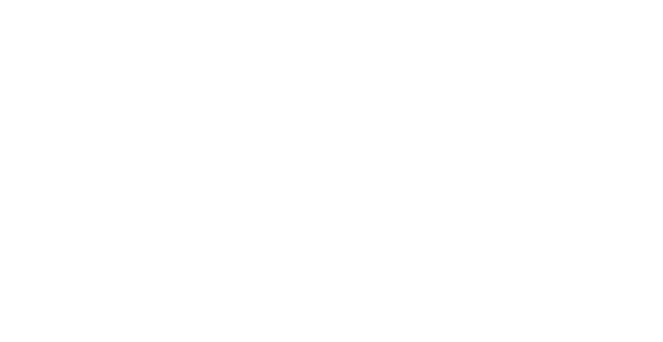
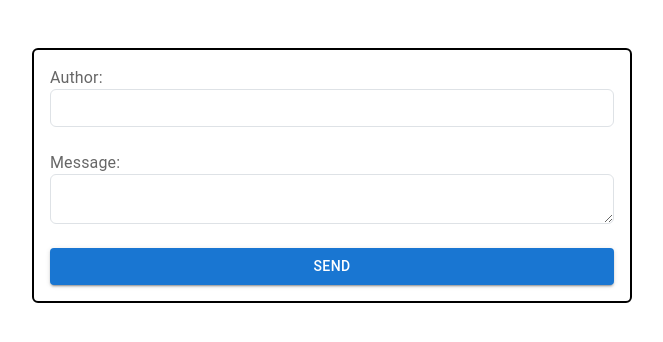
Before and after one commit to Amanturizm/react-chat, a React (Create React App) app: page / in a window 1280 px wide. Shown: the top 342 px of the page, without its empty margins (308-971 px from the left). Built offline with nearby package versions, Linux system fonts and the light colour scheme.

Commit message:
create chatbuilder and chat form / install "React Material UI"

```diff
--- a/package.json
+++ b/package.json
@@ -3,6 +3,9 @@
   "version": "0.1.0",
   "private": true,
   "dependencies": {
+    "@emotion/react": "^11.11.1",
+    "@emotion/styled": "^11.11.0",
+    "@mui/material": "^5.13.5",
     "@testing-library/jest-dom": "^5.16.5",
     "@testing-library/react": "^13.4.0",
     "@testing-library/user-event": "^13.5.0",
@@ -10,6 +13,7 @@
     "@types/node": "^16.18.36",
     "@types/react": "^18.2.12",
     "@types/react-dom": "^18.2.5",
+    "bootstrap": "^5.3.0",
     "react": "^18.2.0",
     "react-dom": "^18.2.0",
     "react-scripts": "5.0.1",
--- a/src/App.tsx
+++ b/src/App.tsx
@@ -1,9 +1,9 @@
 import React from 'react';
+import ChatBuilder from "./containers/ChatBuilder/ChatBuilder";
 
 const App = () => {
   return (
-    <div>
-    </div>
+    <ChatBuilder />
   );
 };
 
--- /dev/null
+++ b/src/components/ChatForm/ChatForm.tsx
@@ -0,0 +1,54 @@
+import React, { FormEvent, useState } from 'react';
+import { Button, FormControl, FormLabel, Input, InputLabel, TextareaAutosize } from "@mui/material";
+
+interface Props {
+	addMessage: (message: IMessage) => void;
+}
+
+const ChatForm: React.FC<Props> = ({ addMessage }) => {
+	const [formData, setFormData] = useState({
+		author: '',
+		message: ''
+	});
+
+	const changeFormData = (e: React.ChangeEvent<HTMLInputElement | HTMLTextAreaElement>) => {
+		const { name, value } = e.target;
+
+		setFormData(prevState => ({ ...prevState, [name]: value }));
+	};
+
+	const onSubmit = (e: FormEvent) => {
+		e.preventDefault();
+
+		addMessage({ ...formData });
+	};
+
+	return (
+		<form onSubmit={onSubmit}>
+			<FormControl className="w-100">
+				<FormLabel htmlFor="my-input">Author:</FormLabel>
+				<input
+					type="text"
+					className="form-control mb-4"
+					id="my-input"
+					name="author"
+					value={formData.author}
+					onChange={changeFormData}
+				/>
+
+				<FormLabel htmlFor="my-input">Message:</FormLabel>
+				<TextareaAutosize
+					className="form-control mb-4"
+					id="my-input"
+					name="message"
+					value={formData.message}
+					onChange={changeFormData}
+				/>
+
+				<Button type="submit" variant="contained">Send</Button>
+			</FormControl>
+		</form>
+	);
+};
+
+export default ChatForm;
--- /dev/null
+++ b/src/containers/ChatBuilder/ChatBuilder.tsx
@@ -0,0 +1,20 @@
+import React, { useState } from 'react';
+import { Container } from "@mui/material";
+import ChatForm from "../../components/ChatForm/ChatForm";
+
+const ChatBuilder = () => {
+	const [messages, setMessages] = useState<IMessage[]>([]);
+
+	const addMessage = (message: IMessage) => {
+		setMessages(prevState => [ ...prevState, { ...message } ]);
+	};
+
+	return (
+		<Container maxWidth="sm" className="border border-2 border-black rounded my-5 p-3">
+
+			<ChatForm addMessage={addMessage} />
+		</Container>
+	);
+};
+
+export default ChatBuilder;
--- a/src/index.tsx
+++ b/src/index.tsx
@@ -1,6 +1,7 @@
 import React from 'react';
 import ReactDOM from 'react-dom/client';
 import App from './App';
+import 'bootstrap/dist/css/bootstrap.min.css';
 
 const root = ReactDOM.createRoot(
   document.getElementById('root') as HTMLElement
--- /dev/null
+++ b/src/types.d.ts
@@ -0,0 +1,6 @@
+interface IMessage {
+	id?: string;
+	author: string;
+	message: string;
+	datetime?: string;
+}
```
